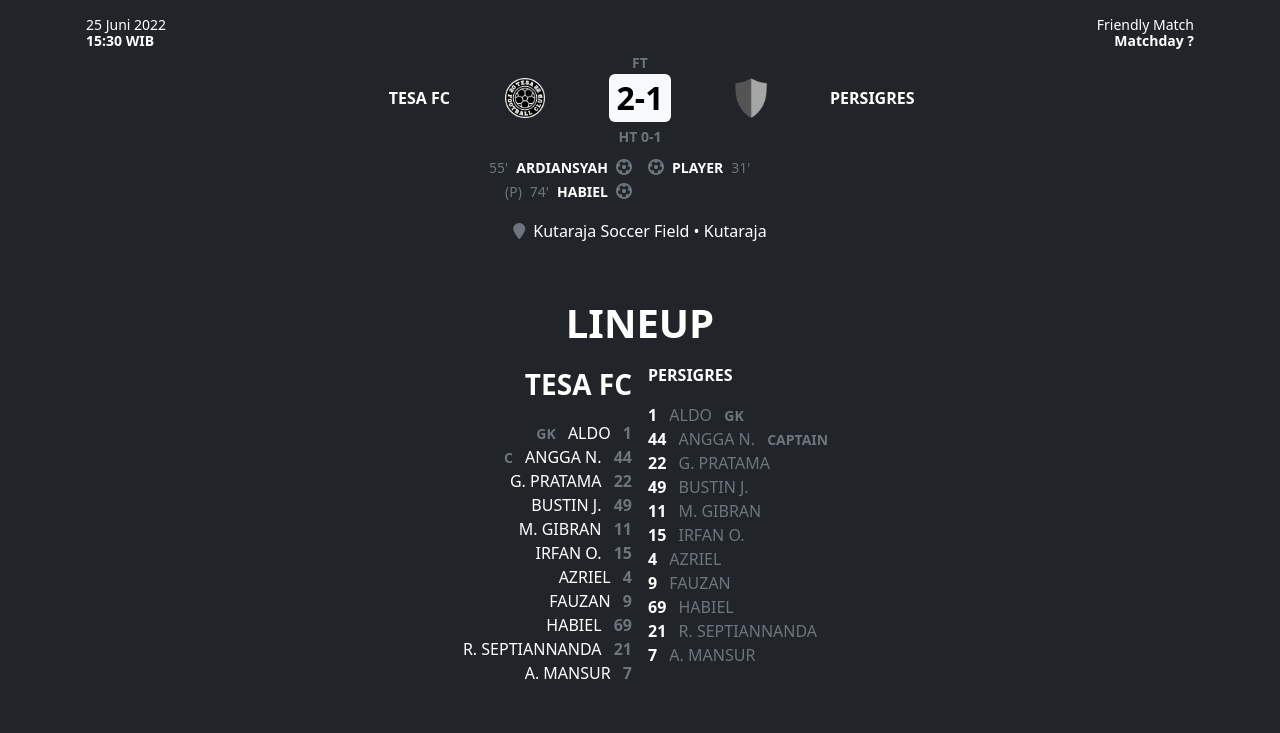
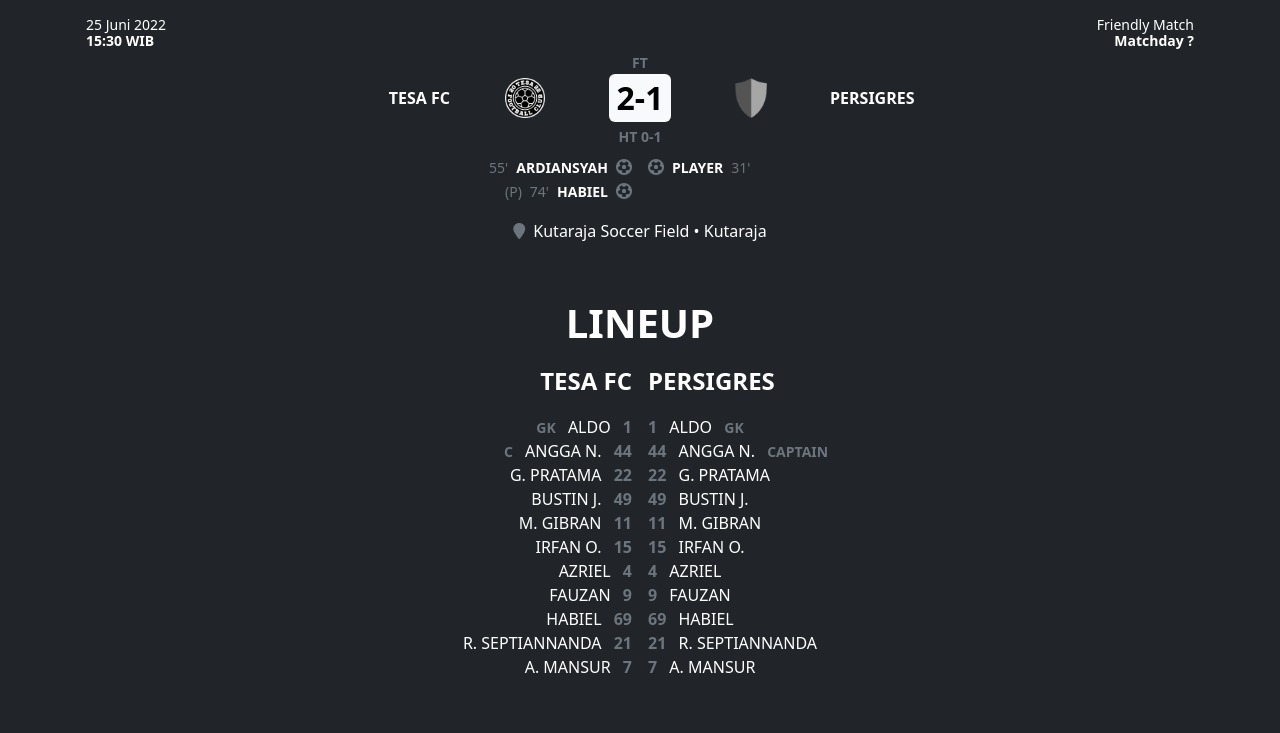
Before and after one commit to tesafc/tesafc.github.io, a Jekyll site: the page built from _matches/2022-06-25.md, in a window 1280 px wide. Shown: the part 781-1514 px from the top of the page. Built offline with Jekyll 4.4.1, drawn with Linux system fonts in a browser that asks for light colours; nearby versions of some CDN libraries.

Commit message:
Update match.html

```diff
--- a/_layouts/match.html
+++ b/_layouts/match.html
@@ -76,7 +76,7 @@
       {% if page.lineup.home-team.lineup %}
       <ul class="col-6 list-group border-0 rounded-0 p-0 pe-2">
         <li class="list-group-item text-bg-dark text-end border-0 p-0 pb-3">
-          <span class="text-end text-uppercase fs-3 fw-bolder border-0 p-0">{{ page.home-team.name }}</span>
+          <span class="text-end text-uppercase fs-4 fw-bolder border-0 p-0">{{ page.home-team.name }}</span>
         </li>
         {% for player in page.lineup.home-team.lineup %}
         <li class="list-group-item text-bg-dark text-end border-0 p-0">
@@ -90,12 +90,12 @@
       {% if page.lineup.away-team.lineup %}
       <ul class="col-6 list-group border-0 rounded-0 p-0 ps-2">
         <li class="list-group-item text-bg-dark text-start border-0 p-0 pb-3">
-          <span class="text-end text-uppercase fa-3 fw-bolder border-0 p-0">{{ page.away-team.name }}</span>
+          <span class="text-end text-uppercase fs-4 fw-bolder border-0 p-0">{{ page.away-team.name }}</span>
         </li>
         {% for player in page.lineup.away-team.lineup %}
         <li class="list-group-item text-bg-dark text-start border-0 p-0">
-          <span class="text-uppercase fw-bolder">{{ player.no-punggung }}</span>
-          <span class="text-uppercase text-secondary px-2">{{ player.name }}</span>
+          <span class="text-uppercase text-secondary fw-bolder">{{ player.no-punggung }}</span>
+          <span class="text-uppercase px-2">{{ player.name }}</span>
           {% if player.role %}<small class="text-uppercase fw-bolder text-secondary">{{ player.role }}</small>{% endif %}
         </li>
         {% endfor %}
```
